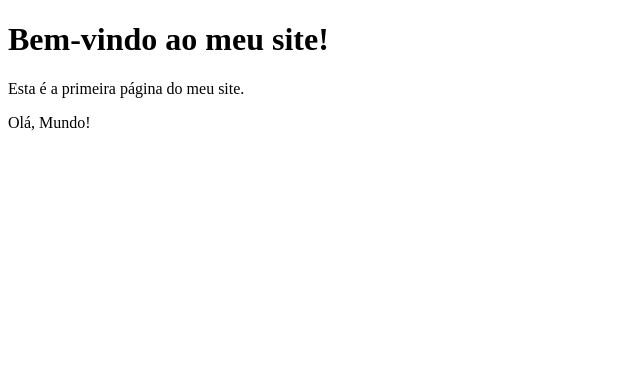
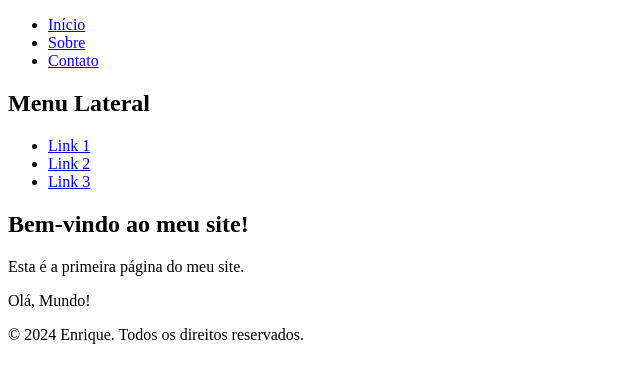
Before and after one commit to EnriqueTechs/Aula, a PHP site: page / in a window 1280 px wide. Shown: the top 383 px of the page, without its empty margins (0-640 px from the left). Run offline with PHP 8.4, Linux system fonts and the light colour scheme.

Commit message:
feat(index):estruturar HTML semântico

```diff
--- a/index.php
+++ b/index.php
@@ -9,8 +9,32 @@
     <title>Primeira Página</title>
 </head>
 <body>
-    <h1>Bem-vindo ao meu site!</h1>
-    <p>Esta é a primeira página do meu site.</p>
-    <p>Olá, Mundo!</p>
+    <header>
+        <nav>
+            <ul>
+                <li><a href="index.php">Início</a></li>
+                <li><a href="sobre.php">Sobre</a></li>
+                <li><a href="contato.php">Contato</a></li>
+            </ul>
+        </nav>
+    </header>
+    <main>
+        <aside>
+            <h2>Menu Lateral</h2>
+            <ul>
+                <li><a href="#">Link 1</a></li>
+                <li><a href="#">Link 2</a></li>
+                <li><a href="#">Link 3</a></li>
+            </ul>
+        </aside>
+        <section>
+            <h1>Bem-vindo ao meu site!</h1>
+            <p>Esta é a primeira página do meu site.</p>
+            <p>Olá, Mundo!</p>
+        </section>
+    </main>
+    <footer>
+        <p>&copy; 2024 Enrique. Todos os direitos reservados.</p>
+    </footer>
 </body>
 </html>
```
